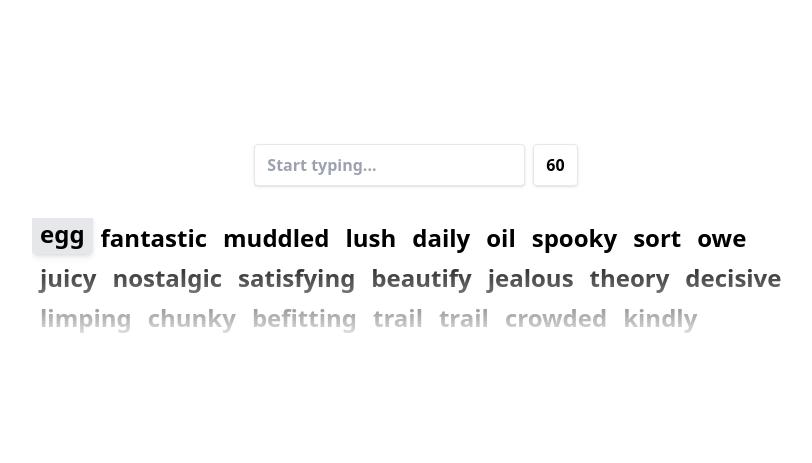
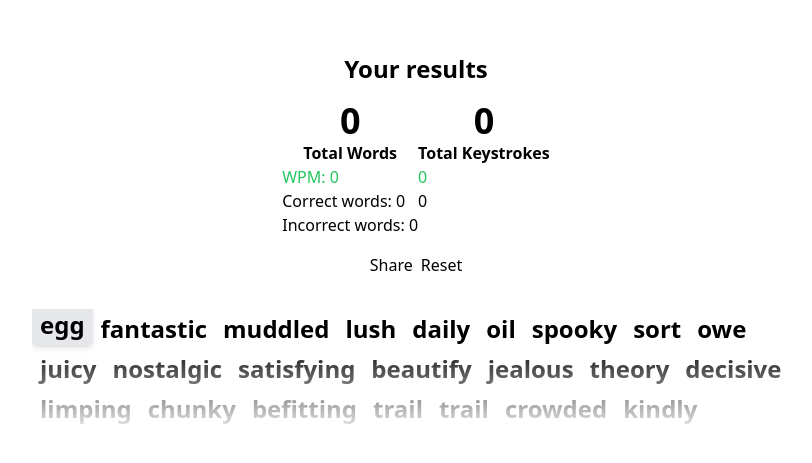
Before and after one commit to xanderios/type-app-svelte, a SvelteKit app: page / in a window 1280 px wide. Shown: the part 163-626 px from the top of the page, without its empty margins (224-1036 px from the left). Built offline with nearby package versions, Linux system fonts and the light colour scheme.

Commit message:
wip: add result stats

```diff
--- a/src/routes/+page.svelte
+++ b/src/routes/+page.svelte
@@ -6,7 +6,7 @@
 	import wordsData from '../data/words';
 	import WordList from '../components/WordList.svelte';
 
-	const TIMER_SECONDS = 60;
+	const TIMER_SECONDS = 5;
 	const NUMBER_OF_WORDS = 200;
 
 	let fetchingWords = false;
@@ -22,7 +22,7 @@
 	let interval: any;
 	let game = {
 		start: false,
-		over: false
+		over: true
 	};
 
 	function getNewWords() {
@@ -106,6 +106,31 @@
 
 <section class="h-screen w-screen flex justify-center items-center">
 	<div class="flex flex-col items-center gap-4 px-4">
+		{#if game.over}
+			<p class="font-semibold text-2xl">Your results</p>
+			<div class="flex">
+				<div class="flex flex-col text-center">
+					<p class="text-4xl font-bold">{totalWords}</p>
+					<p class="font-semibold">Total Words</p>
+					<div class="text-left">
+						<p class="text-green-500">
+							<abbr class="no-underline" title="Words per minute">WPM</abbr>: {correctWords / 60}
+						</p>
+						<p>Correct words: {correctWords}</p>
+						<p>Incorrect words: {incorrectWords}</p>
+					</div>
+				</div>
+
+				<div class="flex flex-col text-center">
+					<p class="text-4xl font-bold">{keystrokes}</p>
+					<p class="font-semibold">Total Keystrokes</p>
+					<div class="text-left">
+						<p class="text-green-500">{correctWords}</p>
+						<p>{incorrectWords}</p>
+					</div>
+				</div>
+			</div>
+		{/if}
 		<div class="flex gap-2">
 			{#if game.over}
 				<button>Share</button>
```
